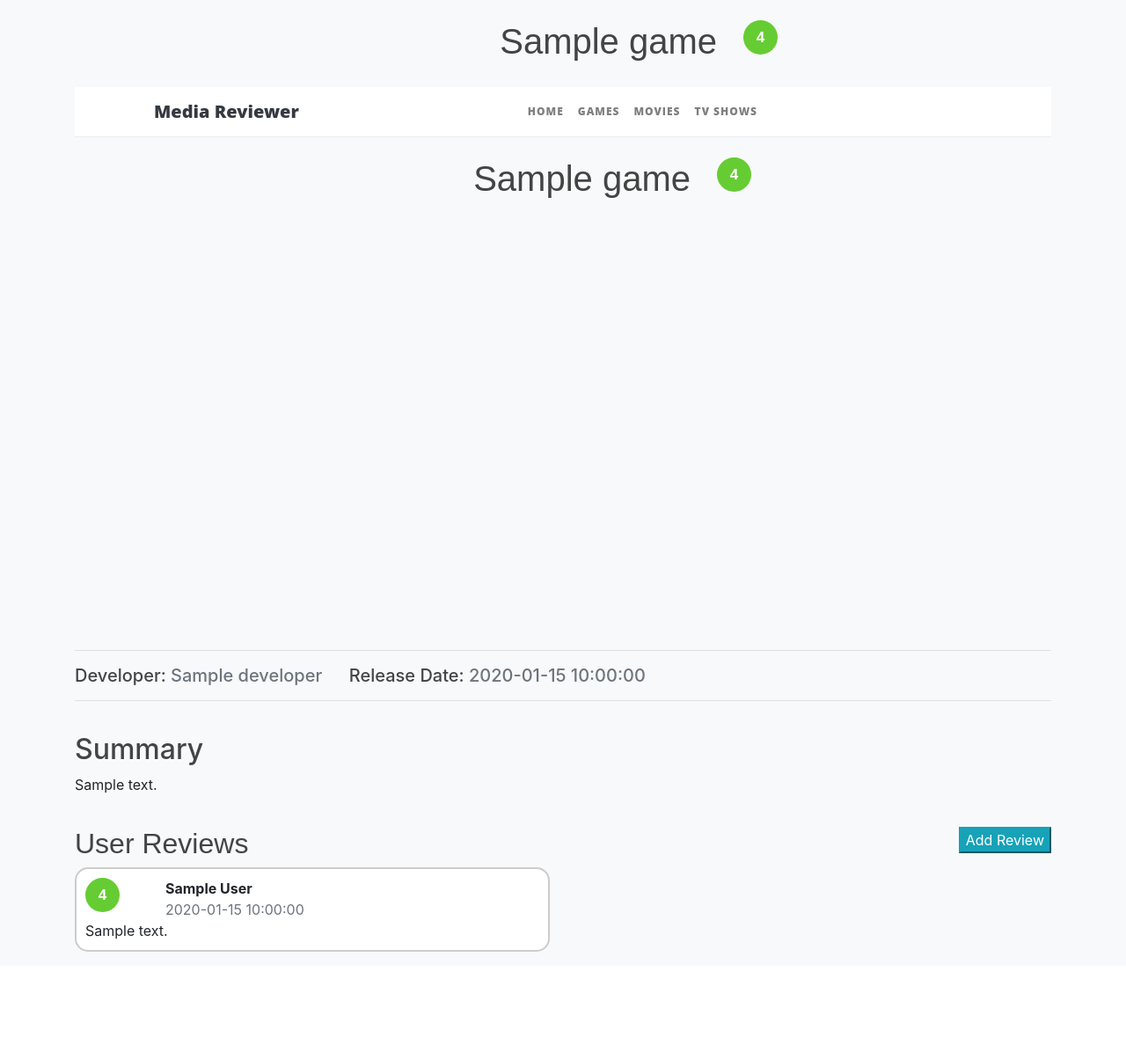
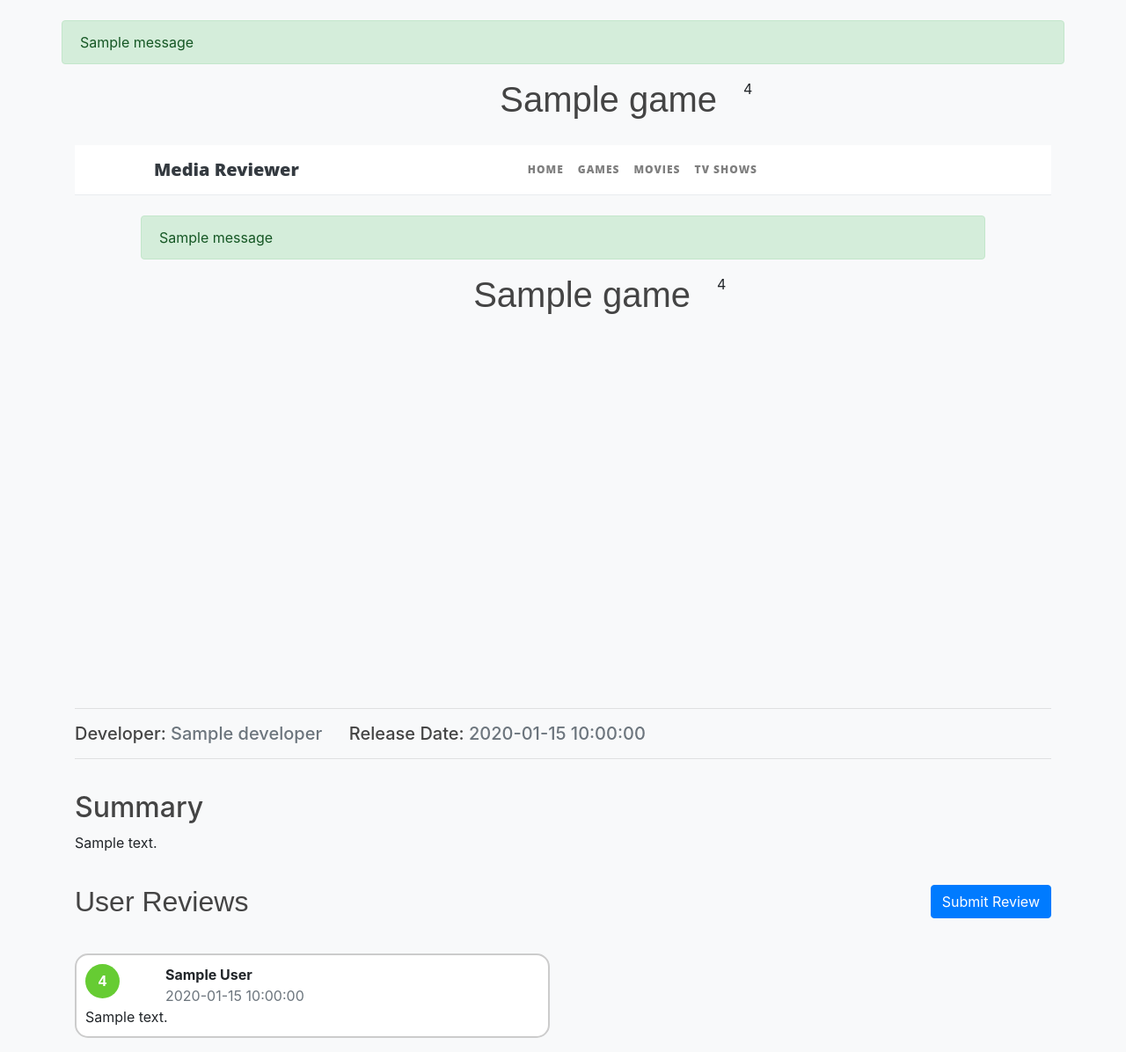
Before and after one commit to Code-Institute-Submissions/Jakejamesreid-Media-Reviewer, a Flask app: page /games/1 in a window 1280 px wide. Shown: the part 57-1253 px from the top of the page at 88% size. Before the commit the page ends 1139 px from the top, so only its background shows below. Run offline with Flask 2, Linux system fonts and the light colour scheme; one stand-in notice (Sample message) is shown; a database or web service that is not in the repository returns one stand-in record (values such as "Sample title"); some libraries are stand-ins or nearby versions.

Commit message:
Added user review form that posts data to database. There is a bug were data is posted everytime page is refreshed

```diff
--- a/app.py
+++ b/app.py
@@ -1,7 +1,9 @@
 import os
-from flask import Flask, render_template, request, flash
+from datetime import datetime, date
+from flask import Flask, render_template, request, redirect, flash, url_for
 from flask_pymongo import PyMongo
 from bson.objectid import ObjectId
+from forms import SubmitReviewForm
 __location__ = os.path.realpath(
     os.path.join(os.getcwd(), os.path.dirname(__file__)))
 if os.path.exists(__location__+"\\env.py"):
@@ -47,11 +49,39 @@ def movie_listings():
     movie_posts = calculateMediaRating("movies")
     return render_template("listings.html", posts = movie_posts, category="Movies")
 
-@app.route("/games/<media>")
+@app.route("/games/<media>", methods=["GET", "POST"])
 def game_media(media):
     mongo = PyMongo(app)
     game = mongo.db.games.find_one({'name': media})
-    return render_template("media.html", media = game, category="Games")
+
+    form = SubmitReviewForm()
+    if form.validate_on_submit():
+        flash("Review has been successfully submitted", "success")
+        mongo = PyMongo(app)
+
+        mongo.db["games"].update_one(
+            {'name': media},
+            {
+                '$push':
+                {
+                    'review':
+                    {
+                        "id": ObjectId(),
+                        "author": form.name.data,
+                        "comment": form.comment.data,
+                        "rating": form.rating.data,
+                        "date_uploaded": datetime.now()
+                    }
+                }
+            })
+
+    return render_template("media.html", media = game, category="Games", form=form)
+
+# @app.route("/games/<media>/submit-review")
+# def review(media):
+#     form = SubmitReviewForm()
+#     return render_template("review.html", media = game, form=form)
+
 
 if __name__ == "__main__":
     app.run(host=os.environ.get("IP"), port=os.environ.get("PORT"), debug=True)
--- /dev/null
+++ b/forms.py
@@ -0,0 +1,9 @@
+from flask_wtf import FlaskForm
+from wtforms import StringField, IntegerField, SubmitField
+from wtforms.validators import DataRequired
+
+class SubmitReviewForm(FlaskForm):
+    name = StringField('Name', validators=[DataRequired()])
+    comment = StringField('Comment', validators=[DataRequired()])
+    rating = IntegerField('Rating', validators=[DataRequired()])
+    submit = SubmitField('Submit Review')
--- a/static/css/style.css
+++ b/static/css/style.css
@@ -166,11 +166,11 @@ body {
 }
 
 /* ##User Review Section */
-.review_grade {
+.review-grade {
     display: inline;
 }
 
-.review_sctn{
+.card-style{
     background: white;
     border-radius: 15px;
     border-width: 2px;
@@ -179,7 +179,7 @@ body {
     padding: 10px;
 }
 
-.user_rating {
+.user-rating {
     text-align: center;
     font-family: Arial, Helvetica, sans-serif;
     background-color: transparent;
@@ -192,6 +192,6 @@ body {
     font-weight: bold;
     border-radius: 55%;
 }
-.user_rating.positive{
+.user-rating.positive{
     background-color: rgb(102, 204, 51);
 }
--- a/templates/media.html
+++ b/templates/media.html
@@ -9,6 +9,16 @@
 {% endblock title %}
 
 {% block content %}
+    {% with messages = get_flashed_messages(with_categories=true) %}
+        {% if messages %}
+            {% for category, message in messages %}
+                <div class="alert alert-{{ category }}">
+                    {{ message }}
+                </div>
+            {% endfor %}
+        {% endif %}
+    {% endwith %}
+
     <div class="container title section">
         <div class="media-title row">
             <div class="heading col-sm-8 text-right">
@@ -25,7 +35,6 @@
             <iframe class="embed-responsive-item" src="{{ media.video_url }}" allowfullscreen></iframe>
         </div>
     </div>
-
 
     <!-- Details -->
     <div class="container details section">
@@ -55,26 +64,89 @@
                 <h2 class="module_title">User Reviews</h2>
             </div>
             <div class="review-btn col-sm-6">
-            <button class="btn-info">Add Review</button>
+                <p>
+                    <a class="btn btn-primary" data-toggle="collapse" href="#submit-review" role="button">
+                        Submit Review
+                    </a>
+                </p>
+            </div>
+
+            <div class="col-sm-12 pb-4">
+                <div class="collapse" id="submit-review">
+                    <div class="card-style">
+                        <form action="" method="post">
+                            {{ form.hidden_tag() }}
+                            <fieldset class="form-group">
+                                <legend class="border-bottom mb-4">Submit Review</legend>
+                                <div class="form-group">
+                                    {{ form.name.label(class="form-control-label") }}
+                                    {% if form.name.errors %}
+                                        {{ form.name(class="form-control form-control-lg is-invalid") }}
+                                        <div class="invalid-feedback">
+                                            {% for error in form.name.errors %}
+                                                <span>{{ error }}</span>
+                                            {% endfor %}
+                                        </div>
+                                    {% else %}
+                                        {{ form.name(class="form-control form-control-lg") }}
+                                    {% endif %}
+
+                                </div>
+
+                                <div class="form-group">
+                                    {{ form.rating.label(class="form-control-label") }}
+                                    {% if form.rating.errors %}
+                                        {{ form.rating(class="form-control form-control-lg is-invalid") }}
+                                        <div class="invalid-feedback">
+                                            {% for error in form.rating.errors %}
+                                                <span>{{ error }}</span>
+                                            {% endfor %}
+                                        </div>
+                                    {% else %}
+                                        {{ form.rating(class="form-control form-control-lg") }}
+                                    {% endif %}
+                                </div>
+
+                                <div class="form-group">
+                                    {{ form.comment.label(class="form-control-label") }}
+                                    {% if form.comment.errors %}
+                                        {{ form.comment(class="form-control form-control-lg is-invalid") }}
+                                        <div class="invalid-feedback">
+                                            {% for error in form.name.errors %}
+                                                <span>{{ error }}</span>
+                                            {% endfor %}
+                                        </div>
+                                    {% else %}
+                                        {{ form.comment(class="form-control form-control-lg") }}
+                                    {% endif %}
+                                </div>
+                            </fieldset>
+                            <div class="form-group">
+                                {{ form.submit(class="btn btn-outline-info") }}
+                            </div>
+                        </form>
+                    </div>
+                </div>
             </div>
             {% for review in media.review %}
-            {% if loop.even%}
-                <div class="left col-sm-6">
-                    <!-- See if this can be put into a template -->
-                    <div class="body">
-                        <ol class="user_reviews list-unstyled">
-                            <li class="user_review">
-                                <div class="review_sctn">
-                                    <div class="review_stats row">
-                                        <div class="review_grade col-sm-2">
-                                            <div class="user_rating positive">{{ review.rating }}</div>
+                {% if loop.index0 % 2 == 0 %}
+                <!-- TODO: Fix spacing issue between reviews -->
+                    <div class="col-sm-6">
+                        <!-- TODO: See if this can be put into a template -->
+                        <div>
+                            <ol class="list-unstyled">
+                                <li>
+                                    <div class="card-style">
+                                        <div class="row">
+                                            <div class="review-grade col-sm-2">
+                                                <div class="user-rating positive">{{ review.rating }}</div>
                                             </div>
-                                        <div class="review_user col-sm-10">
+                                            <div class="review-user col-sm-10">
                                                 <div class="font-weight-bold">{{ review.author }}</div>
                                                 <div class="text-muted">{{ review.date_uploaded }}</div>
                                             </div>
                                         </div>
-                                    <div class="review_body">
+                                        <div>
                                             <p class="mb-0">{{ review.comment }}</p>
                                         </div>
                                     </div>
@@ -83,21 +155,21 @@
                         </div>
                     </div>
                 {% else %}
-                <div class="right col-sm-6">
+                    <div class="col-sm-6">
                         <div class="body">
-                        <ol class="user_reviews list-unstyled">
-                            <li class="user_review">
-                                <div class="review_sctn">
-                                    <div class="review_stats row">
-                                        <div class="review_grade col-sm-2">
-                                            <div class="user_rating positive">{{ review.rating }}</div>
+                            <ol class="list-unstyled">
+                                <li>
+                                    <div class="card-style">
+                                        <div class="row">
+                                            <div class="review-grade col-sm-2">
+                                                <div class="user-rating positive">{{ review.rating }}</div>
                                             </div>
-                                        <div class="review_user col-sm-10">
+                                            <div class="review-user col-sm-10">
                                                 <div class="font-weight-bold">{{ review.author }}</div>
                                                 <div class="text-muted">{{ review.date_uploaded }}</div>
                                             </div>
                                         </div>
-                                    <div class="review_body">
+                                        <div>
                                             <p class="mb-0">{{ review.comment }}</p>
                                         </div>
                                     </div>
@@ -108,4 +180,5 @@
                 {% endif %}
             {% endfor %}
         </div>
+    </div>
 {% endblock %}
```
Also changed, not shown: readme.md, templates/listings.html (indentation only). Lines whose indentation alone changed are shown as unchanged.
